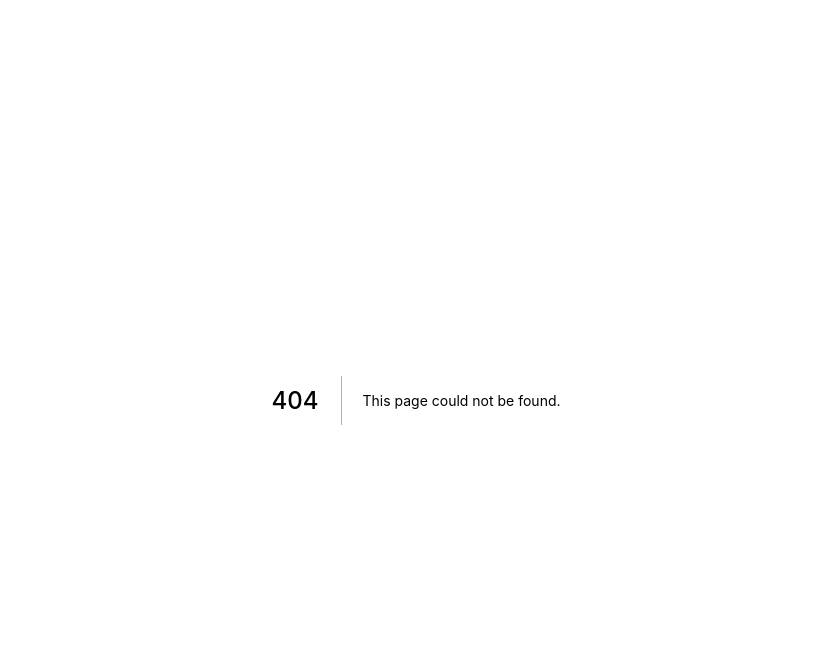
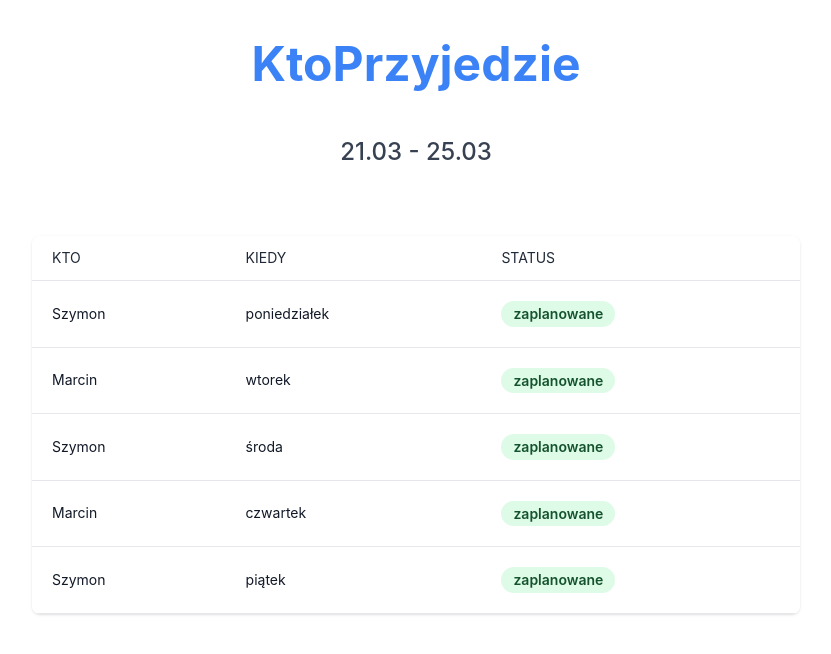
Before and after one commit to simonkurek/kto-przyjedzie-frontend, a Next.js app: page /app in a window 1280 px wide. Before the commit this address had no page. Shown: the top 654 px of the page, without its empty margins (224-1055 px from the left). Built offline with nearby package versions, Linux system fonts and the light colour scheme.

Commit message:
auth with backend begginings && dashboard view preview

```diff
--- /dev/null
+++ b/api/wrapper.ts
@@ -0,0 +1,21 @@
+import { Config, IConfig } from "../config/config";
+import { IUser } from "../types/user";
+
+export class ApiWrapper {
+  private config: IConfig;
+
+  constructor() {
+    this.config = Config;
+  }
+
+  addUser = async (user: IUser) => {
+    const response = await fetch(this.config.backend + "/users/add", {
+      method: "POST",
+      headers: {
+        "Content-Type": "application/json",
+      },
+      body: JSON.stringify(user),
+    });
+    return response;
+  };
+}
--- /dev/null
+++ b/components/ride.tsx
@@ -0,0 +1,35 @@
+import React from "react";
+import NameHeader from "./name-header";
+import Subtitle from "./subtitle";
+
+type Props = {
+  name: string;
+  date: string;
+  status: string;
+};
+
+const Ride = ({ name, date, status }: Props) => {
+  return (
+    <tr>
+      <td className="px-5 py-5 border-b border-gray-200 bg-white text-sm">
+        <div className="flex items-center">
+          <p className="text-gray-900 whitespace-no-wrap">{name}</p>
+        </div>
+      </td>
+      <td className="px-5 py-5 border-b border-gray-200 bg-white text-sm">
+        <p className="text-gray-900 whitespace-no-wrap">{date}</p>
+      </td>
+      <td className="px-5 py-5 border-b border-gray-200 bg-white text-sm">
+        <span className="relative inline-block px-3 py-1 font-semibold text-green-900 leading-tight">
+          <span
+            aria-hidden="true"
+            className="absolute inset-0 bg-green-200 opacity-50 rounded-full"
+          ></span>
+          <span className="relative">{status}</span>
+        </span>
+      </td>
+    </tr>
+  );
+};
+
+export default Ride;
--- a/package.json
+++ b/package.json
@@ -9,6 +9,8 @@
     "lint": "next lint"
   },
   "dependencies": {
+    "@mdi/font": "^6.5.95",
+    "@mdi/js": "^6.5.95",
     "next": "12.1.0",
     "react": "17.0.2",
     "react-dom": "17.0.2"
@@ -20,6 +22,7 @@
     "eslint": "8.10.0",
     "eslint-config-next": "12.1.0",
     "postcss": "^8.4.8",
+    "react-icons": "^4.3.1",
     "tailwindcss": "^3.0.23",
     "typescript": "4.6.2"
   }
--- /dev/null
+++ b/pages/app/index.tsx
@@ -0,0 +1,70 @@
+import React from "react";
+import NameHeader from "../../components/name-header";
+import Ride from "../../components/ride";
+import Subtitle from "../../components/subtitle";
+
+const Dashboard = () => {
+  return (
+    <div className="h-screen">
+      <div className="container mx-auto pt-10 max-w-3xl">
+        <NameHeader />
+        <Subtitle text="21.03 - 25.03" />
+        <div className="py-8">
+          <div className="-mx-4 sm:-mx-8 px-4 sm:px-8 py-4 overflow-x-auto">
+            <div className="inline-block min-w-full shadow rounded-lg overflow-hidden">
+              <table className="min-w-full leading-normal">
+                <thead>
+                  <tr>
+                    <th
+                      scope="col"
+                      className="px-5 py-3 bg-white  border-b border-gray-200 text-gray-800  text-left text-sm uppercase font-normal"
+                    >
+                      Kto
+                    </th>
+                    <th
+                      scope="col"
+                      className="px-5 py-3 bg-white  border-b border-gray-200 text-gray-800  text-left text-sm uppercase font-normal"
+                    >
+                      Kiedy
+                    </th>
+                    <th
+                      scope="col"
+                      className="px-5 py-3 bg-white  border-b border-gray-200 text-gray-800  text-left text-sm uppercase font-normal"
+                    >
+                      status
+                    </th>
+                  </tr>
+                </thead>
+                <tbody>
+                  <Ride
+                    name={"Szymon"}
+                    date={"poniedziałek"}
+                    status={"zaplanowane"}
+                  />
+                  <Ride
+                    name={"Marcin"}
+                    date={"wtorek"}
+                    status={"zaplanowane"}
+                  />
+                  <Ride name={"Szymon"} date={"środa"} status={"zaplanowane"} />
+                  <Ride
+                    name={"Marcin"}
+                    date={"czwartek"}
+                    status={"zaplanowane"}
+                  />
+                  <Ride
+                    name={"Szymon"}
+                    date={"piątek"}
+                    status={"zaplanowane"}
+                  />
+                </tbody>
+              </table>
+            </div>
+          </div>
+        </div>
+      </div>
+    </div>
+  );
+};
+
+export default Dashboard;
--- /dev/null
+++ b/pages/auth/confirm-email.tsx
@@ -0,0 +1,24 @@
+import React from "react";
+import NameHeader from "../../components/name-header";
+
+const ConfirmEmail = () => {
+  return (
+    <>
+      <div className="grid h-screen place-items-center">
+        <div className="mb-20">
+          <NameHeader />
+          <h3 className="text-2xl font-medium text-center mt-3 text-gray-700 p-5">
+            Potwiedź adres email!
+          </h3>
+          {/* <a href="/auth/login" className="m-5">
+            <div className="text-2xl mt-28 mx-4 py-4 px-4 tracking-wide text-white transition-colors duration-200 transform bg-blue-500 rounded-md hover:bg-blue-400 text-center">
+              Zaloguj się!
+            </div>
+          </a> */}
+        </div>
+      </div>
+    </>
+  );
+};
+
+export default ConfirmEmail;
--- a/pages/auth/signup.tsx
+++ b/pages/auth/signup.tsx
@@ -1,29 +1,82 @@
 import React, { useState } from "react";
 import NameHeader from "../../components/name-header";
 import Subtitle from "../../components/subtitle";
+import { IUser } from "../../types/user";
+import { ApiWrapper } from "../../api/wrapper";
+import { IApiReturnType } from "../../types/apiReturnType";
 
 const SignUp = () => {
   const [email, setEmail] = useState("");
   const [name, setName] = useState("");
   const [password, setPassword] = useState("");
-  const [passwordConfirm, setPasswordConfirm] = useState("");
-  const [error, setError] = useState("");
+  const [confirmPassword, setConfirmPassword] = useState("");
+  const [errors, setErrors] = useState<string[]>([]);
 
-  const handleSignUp = () => {
-    console.log(email, name, password, passwordConfirm);
+  const wrapper = new ApiWrapper();
+
+  const createUserApi = async (user: IUser) => {
+    const apiResponse = await wrapper.addUser(user);
+    const response = await apiResponse.json();
+    let returnObj: IApiReturnType = {
+      info: "",
+      errors: [],
+      success: false,
+    };
+    console.log(apiResponse);
+    console.log(response);
+    if (apiResponse.ok) {
+      window.location.replace("/auth/confirm-email");
+    } else {
+      let errorsLog: string[] = [];
+      response.message.forEach((msg: string) => {
+        if (!msg.includes("empty")) {
+          errorsLog.push(msg);
+        }
+      });
+      returnObj.errors = errorsLog;
+    }
+    return returnObj;
+  };
+
+  const clearInputs = () => {
     setEmail("");
     setName("");
     setPassword("");
-    setPasswordConfirm("");
-    setError("jd test");
+    setConfirmPassword("");
+  };
+
+  const handleSignUp = () => {
+    console.log(email, name, password, confirmPassword);
+    const user: IUser = {
+      email,
+      name,
+      password,
+      confirmPassword,
+    };
+    clearInputs();
+
+    createUserApi(user).then((returnObj: IApiReturnType) => {
+      console.log(returnObj);
+      if (returnObj.success) {
+        console.log(returnObj.info);
+      } else {
+        console.log(returnObj.errors);
+        setErrors(returnObj.errors);
+      }
+    });
     window.scrollTo(0, 0);
   };
 
   return (
     <>
       <div className="bg-white ">
-        {error && (
-          <div className="flex w-full max-w-sm mx-auto mt-10 overflow-hidden bg-white rounded-lg shadow-md">
+        {errors &&
+          errors.map((error) => {
+            return (
+              <div
+                className="flex w-full max-w-sm mx-auto mt-10 overflow-hidden bg-white rounded-lg shadow-md"
+                key={error}
+              >
                 <div className="flex items-center justify-center w-12 bg-red-500">
                   <svg
                     className="w-6 h-6 text-white fill-current"
@@ -41,7 +94,8 @@ const SignUp = () => {
                   </div>
                 </div>
               </div>
-        )}
+            );
+          })}
         <div className="flex justify-center">
           <div className="flex max-w-md pl-6 pr-6 mt-16 mb-20 mx-auto lg:w-2/6">
             <div className="flex-1">
@@ -108,8 +162,8 @@ const SignUp = () => {
                     type="password"
                     name="password"
                     id="password"
-                    value={passwordConfirm}
-                    onChange={(e) => setPasswordConfirm(e.target.value)}
+                    value={confirmPassword}
+                    onChange={(e) => setConfirmPassword(e.target.value)}
                     placeholder="Potwiedź Hasło"
                     className="block w-full h-14 px-4 py-2 mt-2 text-gray-700 placeholder-gray-400 bg-white border border-gray-200 rounded-md   focus:border-blue-400  focus:ring-blue-400 focus:outline-none focus:ring focus:ring-opacity-40"
                   />
--- /dev/null
+++ b/types/apiReturnType.ts
@@ -0,0 +1,5 @@
+export interface IApiReturnType {
+  success: boolean;
+  info: string;
+  errors: string[];
+}
--- /dev/null
+++ b/types/user.ts
@@ -0,0 +1,6 @@
+export interface IUser {
+  name: string;
+  password: string;
+  confirmPassword: string;
+  email: string;
+}
```
Also changed, not shown: config/config.ts (added, +7 -0 lines), 1 other file (tests, documents, lock files or other folders). Lines whose indentation alone changed are shown as unchanged.
